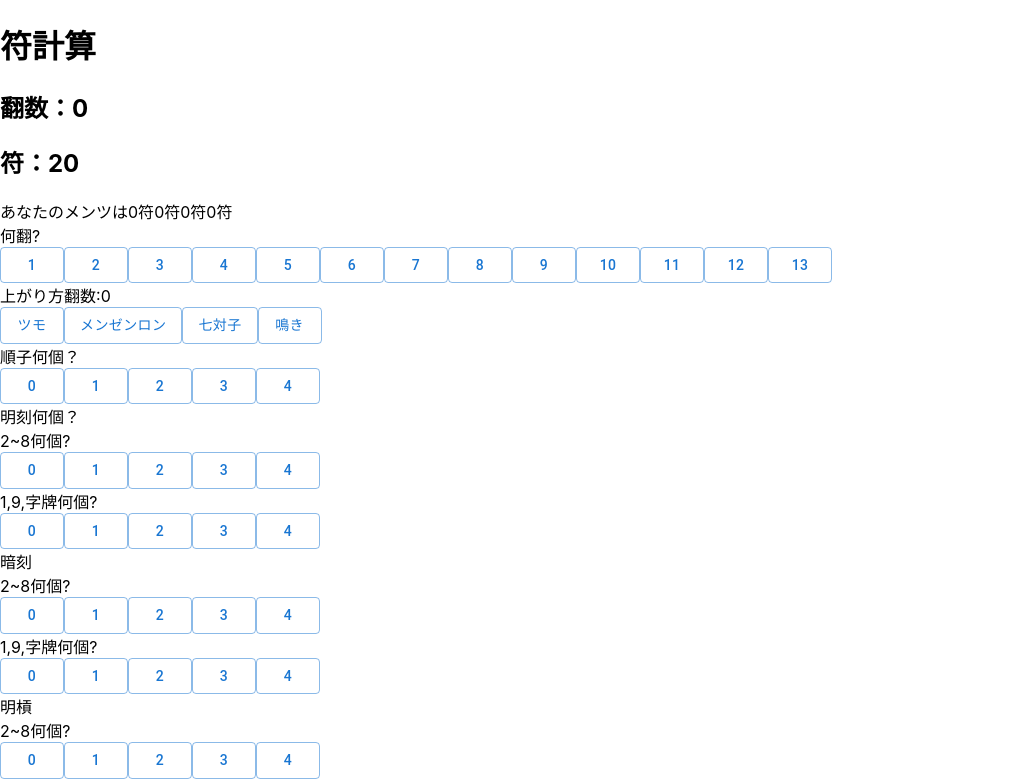
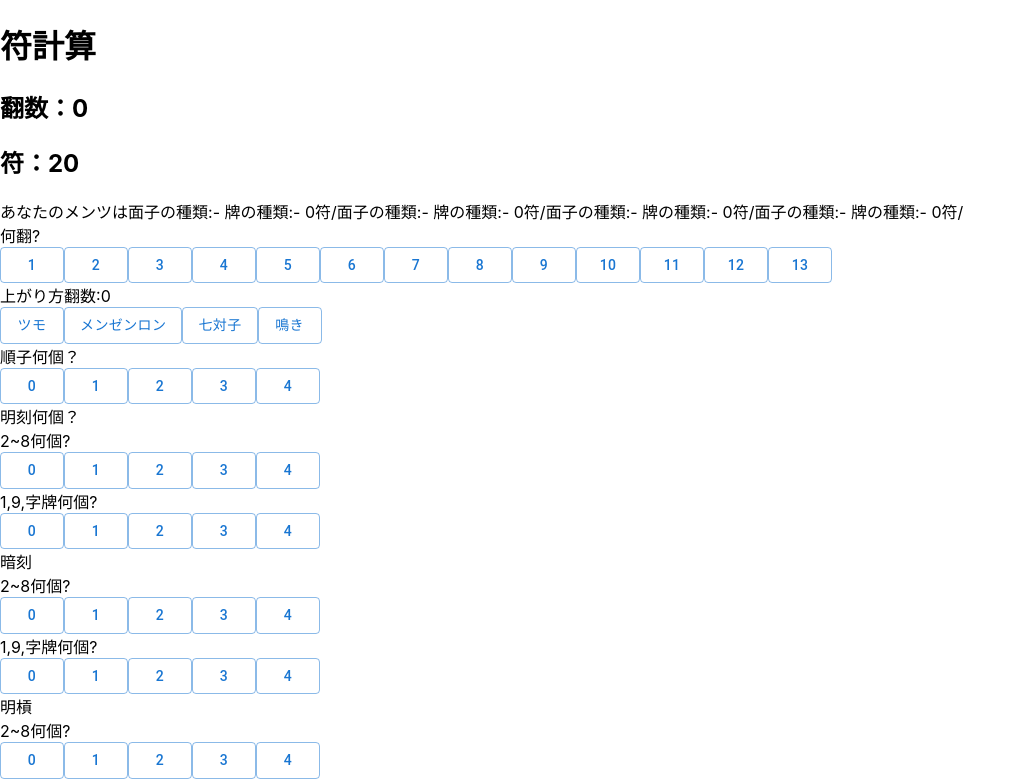
Before and after one commit to daichihirano/mahjong-calculator, a React (Create React App) app: page / in a window 1280 px wide. Shown: the top 782 px of the page, without its empty margins (0-1026 px from the left). Built offline with nearby package versions, Linux system fonts and the light colour scheme.

Commit message:
表示の修正

```diff
--- a/src/App.tsx
+++ b/src/App.tsx
@@ -41,23 +41,23 @@ function App() {
     fu : 0
   });
   const [mentsuList, setMentsuList] = useState<Mentsu[]>([{
-    name:"",
-    type:"",
+    name:"-",
+    type:"-",
     fu:0
   },
   {
-    name:"",
-    type:"",
+    name:"-",
+    type:"-",
     fu:0
   },
   {
-    name:"",
-    type:"",
+    name:"-",
+    type:"-",
     fu:0
   },
   {
-    name:"",
-    type:"",
+    name:"-",
+    type:"-",
     fu:0
   }
   ]);
@@ -86,7 +86,7 @@ function App() {
       <div>
         あなたのメンツは
         {mentsuList.map((mentsu)=>(
-              mentsu.fu + "符"
+              "面子の種類:" + mentsu.name + " 牌の種類:" + mentsu.type + " " + mentsu.fu + "符/"
         ))}
       </div>
       <div>
--- a/src/Shuntsu.tsx
+++ b/src/Shuntsu.tsx
@@ -21,8 +21,8 @@ const Shuntsu:FC=()=>{
 
     const onClickPointButton = (e:React.MouseEvent<HTMLButtonElement, MouseEvent>)=>{
         const mentsuShuntsu : Mentsu = {
-            name:"shuntsu",
-            type : "",
+            name:"順子",
+            type : "無",
             fu : Number(e.currentTarget.value)
         }
         const newMentsuList : Mentsu[] = [...mentsuList, mentsuShuntsu];
```
